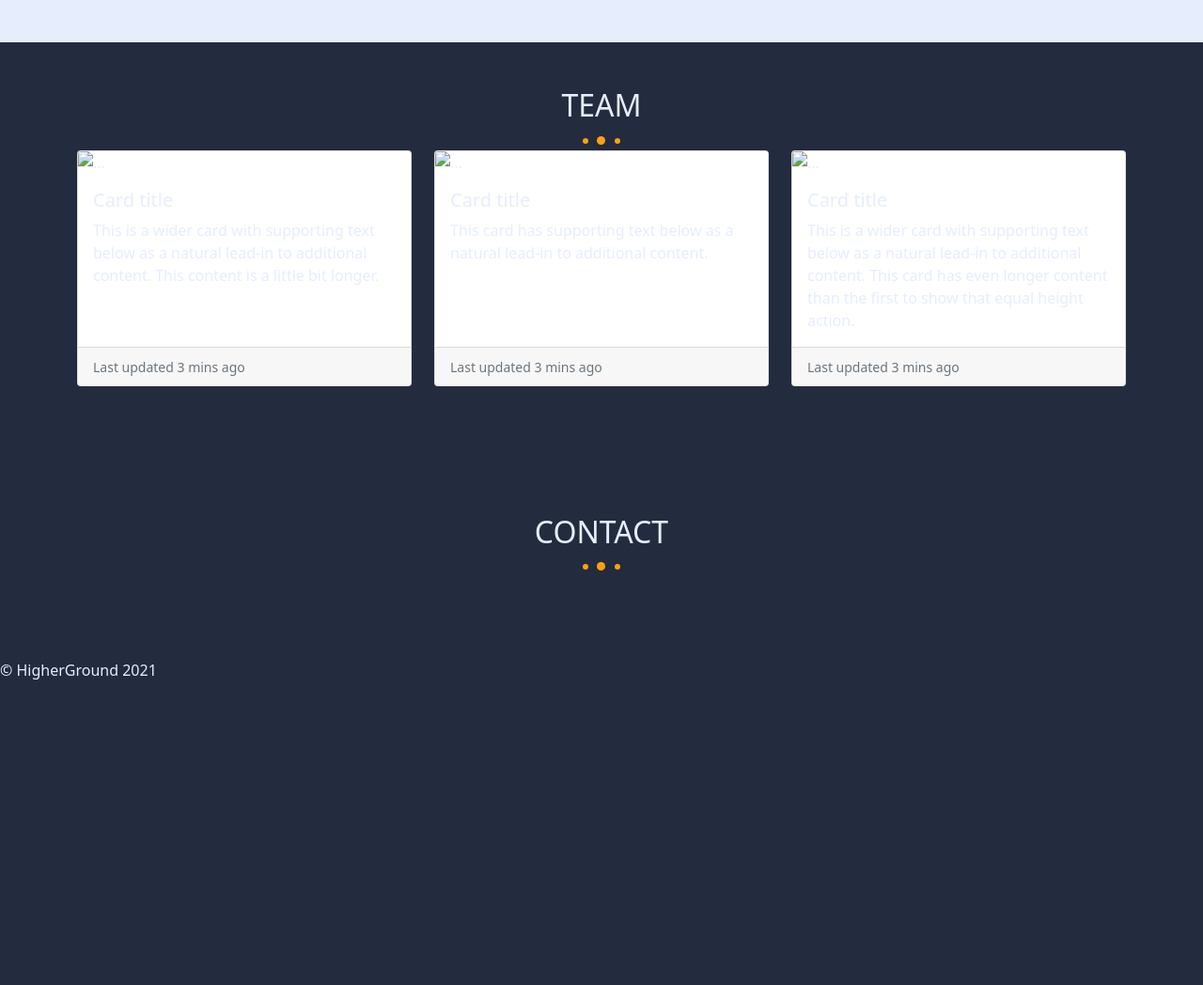
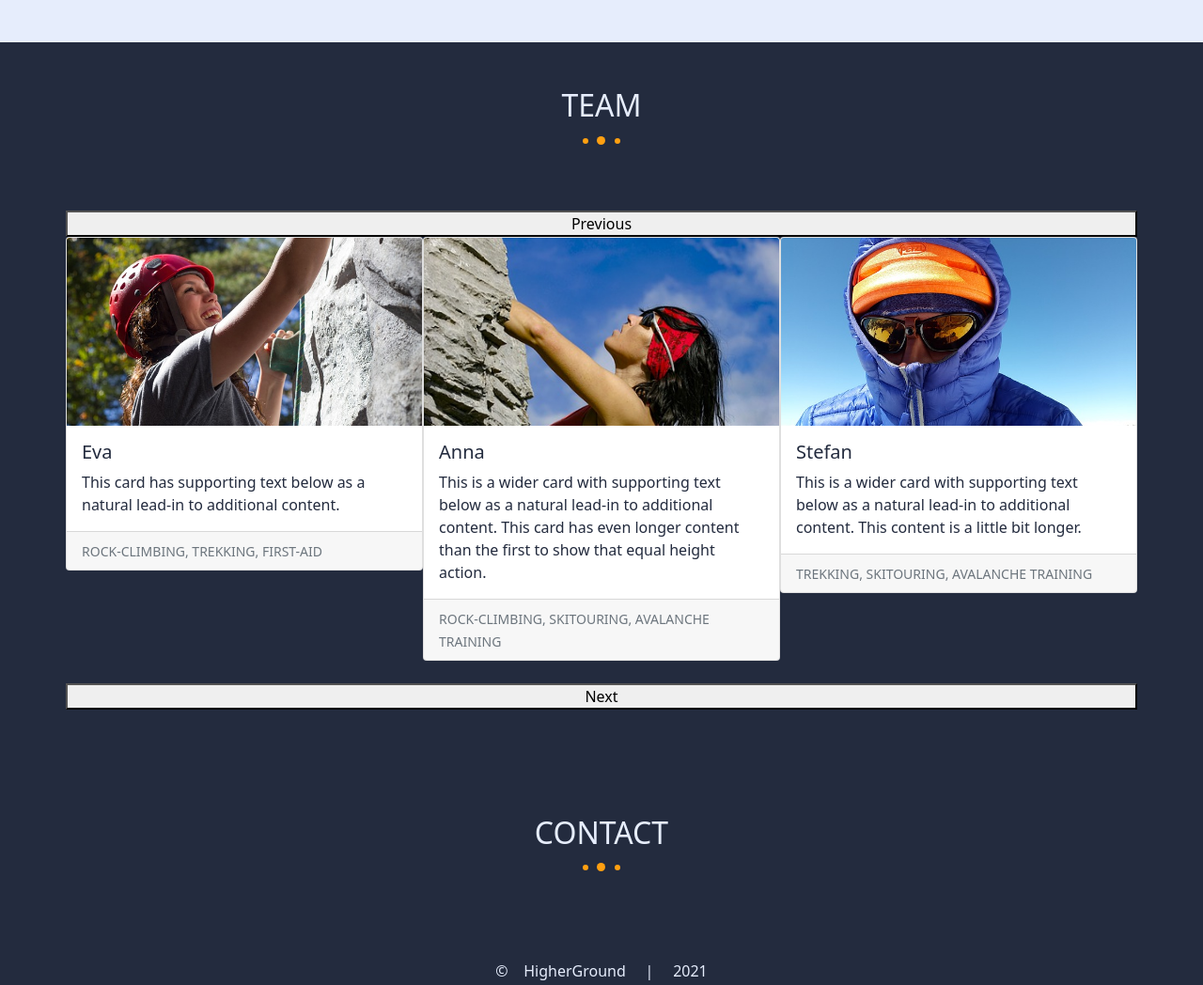
Before and after one commit to BParaszczak/higher-ground, a plain HTML site: page index.html in a window 1280 px wide. Shown: the part 3463-4511 px from the top of the page at 94% size. Before the commit the page ends 4204 px from the top, so only its background shows below. Drawn offline with nearby package versions, Linux system fonts and the light colour scheme.

Commit message:
slick carousel fail

```diff
--- a/index.html
+++ b/index.html
@@ -19,6 +19,8 @@
 			href="https://fonts.googleapis.com/css2?family=Quicksand:wght@400;700&display=swap"
 			rel="stylesheet"
 		/>
+
+		<link rel="stylesheet" type="text/css" href="//cdn.jsdelivr.net/npm/slick-carousel@1.8.1/slick/slick.css"/>
 
 		<link rel="stylesheet" href="css/main.css" />
 
@@ -435,47 +437,72 @@
 						<div class="dot dot-2"></div>
 						<div class="dot dot-1"></div>
 					</div>
+				</div>
 				<div class="container">
-						<div class="row row-cols-1 row-cols-md-3 g-4">
+					<div class="card-group team-carousel row g-4 my-3">
 						<div class="col">
 							<div class="card h-100">
-								<img src="..." class="card-img-top" alt="...">
+								<img src="/img/team/Maria.jpg" class="card-img-top" alt="Maria">
 								<div class="card-body">
-								  <h5 class="card-title">Card title</h5>
+									<h5 class="card-title">Maria</h5>
 									<p class="card-text">This is a wider card with supporting text below as a natural lead-in to additional content. This content is a little bit longer.</p>
 								</div>
 								<div class="card-footer">
-								  <small class="text-muted">Last updated 3 mins ago</small>
+									<small class="text-muted">rock-climbing, ice-climbing, skitouring</small>
 								</div>
 							</div>
 						</div>
 						<div class="col">
 							<div class="card h-100">
-								<img src="..." class="card-img-top" alt="...">
+								<img src="/img/team/Eva.jpg" class="card-img-top" alt="Eva">
 								<div class="card-body">
-								  <h5 class="card-title">Card title</h5>
+									<h5 class="card-title">Eva</h5>
 									<p class="card-text">This card has supporting text below as a natural lead-in to additional content.</p>
 								</div>
 								<div class="card-footer">
-								  <small class="text-muted">Last updated 3 mins ago</small>
+									<small class="text-muted">rock-climbing, trekking, first-aid</small>
 								</div>
 							</div>
 						</div>
 						<div class="col">
 							<div class="card h-100">
-								<img src="..." class="card-img-top" alt="...">
+								<img src="/img/team/Anna.jpg" class="card-img-top anna" alt="Anna">
 								<div class="card-body">
-								  <h5 class="card-title">Card title</h5>
+									<h5 class="card-title">Anna</h5>
 									<p class="card-text">This is a wider card with supporting text below as a natural lead-in to additional content. This card has even longer content than the first to show that equal height action.</p>
 								</div>
 								<div class="card-footer">
-								  <small class="text-muted">Last updated 3 mins ago</small>
+									<small class="text-muted">rock-climbing, skitouring, avalanche training</small>
+								</div>
+							</div>
+						</div>
+						<div class="col">
+							<div class="card h-100">
+								<img src="/img/team/Stefan.jpg" class="card-img-top" alt="Stefan">
+								<div class="card-body">
+									<h5 class="card-title">Stefan</h5>
+									<p class="card-text">This is a wider card with supporting text below as a natural lead-in to additional content. This content is a little bit longer.</p>
+								</div>
+								<div class="card-footer">
+									<small class="text-muted">trekking, skitouring, avalanche training</small>
+								</div>
+							</div>
+						</div>
+						<div class="col">
+							<div class="card h-100">
+								<img src="/img/team/Alex.jpg" class="card-img-top alex" alt="Alex">
+								<div class="card-body">
+									<h5 class="card-title">Alex</h5>
+									<p class="card-text">This is a wider card with supporting text below as a natural lead-in to additional content. This content is a little bit longer.</p>
+								</div>
+								<div class="card-footer">
+									<small class="text-muted">via-ferratas, trekking, rock-climbing</small>
 								</div>
 							</div>
 						</div>
 					</div>
 				</div>
-				</div>
+
 			</section>
 
 			<!-- CONTACT -->
@@ -490,8 +517,8 @@
 				</div>
 			</section>
 		</main>
-		<footer>
-			<p>&copy HigherGround 2021</p>
+		<footer class="footer text-center">
+			<p>&copy &nbsp;&nbsp; HigherGround &nbsp;&nbsp;&nbsp; | &nbsp;&nbsp;&nbsp; 2021</p>
 		</footer>
 
 		<script
@@ -500,6 +527,13 @@
 			crossorigin="anonymous"
 		></script>
 
+		<script type="text/javascript" src="//cdn.jsdelivr.net/npm/slick-carousel@1.8.1/slick/slick.min.js"></script>
+
+		<script type="text/javascript" src="//code.jquery.com/jquery-1.11.0.min.js"></script>
+		<script type="text/javascript" src="//code.jquery.com/jquery-migrate-1.2.1.min.js"></script>
+		<script type="text/javascript" src="slick/slick.min.js"></script>
+		<script src="/js/slick-settings.js"></script>
+
 		<script src="/js/main.js"></script>
 	</body>
 </html>
--- /dev/null
+++ b/js/slick-settings.js
@@ -0,0 +1,21 @@
+$(document).ready(function(){
+    $('.team-carousel').slick({
+        autoplay: true,
+        mobileFirst: true,
+        pauseOnHover: true,
+        slidesToShow: 1,
+        slidesToScroll: 1,
+
+        responsive: [
+            {
+                breakpoint: 768,
+                settings: { slidesToShow: 2 }
+            },
+            {
+                breakpoint: 992,
+                settings: { slidesToShow: 3 }
+            },
+        ],
+
+    });
+})
--- a/scss/main.scss
+++ b/scss/main.scss
@@ -277,6 +277,32 @@ header {
     }
 }
 
+.team {
+
+
+	.card {
+		color: $main-bg;
+	}
+
+	.card-img-top {
+		height: 200px;
+		object-fit: cover;
+
+	}
+
+	.anna,
+	.alex {
+		object-position: 20% 20%;
+
+	}
+
+	small {
+		text-transform: uppercase;
+	}
+}
+
+
+
 @media (min-width: 992px) {
 	header {
 		.hero-img {
```
Also changed, not shown: css/main.css, img/team/Alex.jpg (added), img/team/Anna.jpg (added), img/team/Eva.jpg (added), img/team/Maria.jpg (added), img/team/Stefan.jpg (added), 1 other file. Lines whose indentation alone changed are shown as unchanged.
